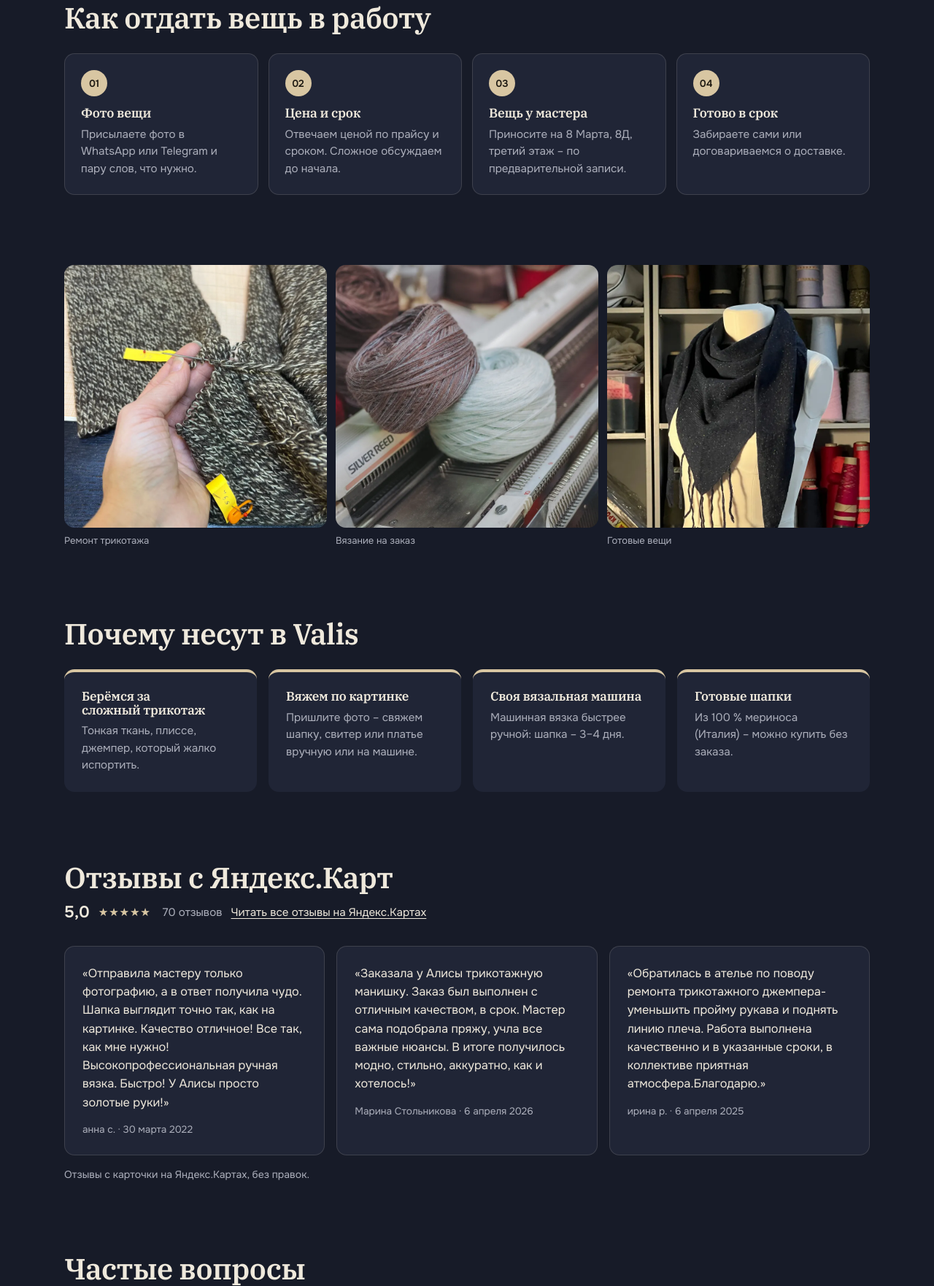
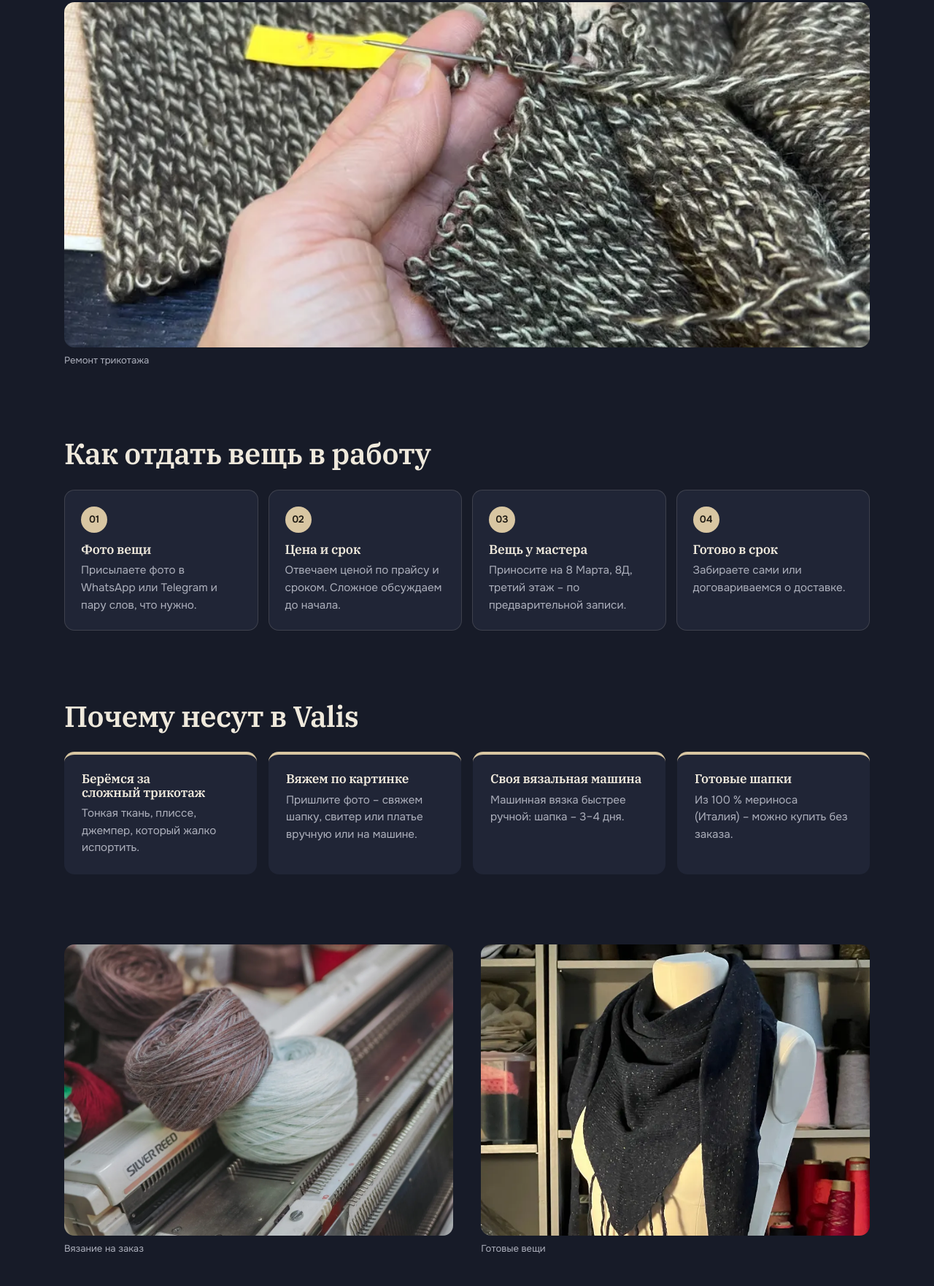
Before and after one commit to matros-SMG/valis, a plain HTML site: page index.html in a window 1280 px wide. Shown: the part 2692-4454 px from the top of the page at 73% size. Drawn offline with Linux system fonts and the light colour scheme.

Commit message:
Фото разнесены: ремонт после цен, два фото перед отзывами

```diff
--- a/index.html
+++ b/index.html
@@ -18,6 +18,15 @@
 <style>
 :root { --c-canvas: #171b28; --c-surface: #202536; --c-ink: #efe9dc; --c-ink-soft: #adb0bc; --c-accent: #d8c6a2; --c-accent-ink: #1b1710; --c-accent-deep: #d8c6a2; --f-display: "IBM Plex Serif", "Georgia", "Times New Roman", serif; --f-text: "Onest", "Segoe UI", system-ui, sans-serif; --h1k: 1; }
 .s-demo-badge { margin-left: 10px; padding: 2px 8px; border: 1px solid var(--c-accent); border-radius: 999px; font: 500 .7rem/1.4 var(--f-text); letter-spacing: .06em; text-transform: uppercase; color: var(--c-accent); vertical-align: middle; }
+.s-photos.s-photos--one { grid-template-columns: 1fr; }
+.s-photos.s-photos--one figure img { aspect-ratio: 21 / 9; }
+.s-photos.s-photos--two { grid-template-columns: 1fr 1fr; gap: clamp(20px, 3vw, 40px); }
+.s-photos.s-photos--two figure:first-child { grid-column: auto; }
+.s-photos.s-photos--two figure img { aspect-ratio: 4 / 3; }
+@media (max-width: 900px) {
+  .s-photos.s-photos--one figure img { aspect-ratio: 4 / 3; }
+  .s-photos.s-photos--two figure img, .s-photos.s-photos--two figure:first-child img { aspect-ratio: 1 / 1; }
+}
 </style>
 <link rel="stylesheet" href="style-prod.css">
 </head>
@@ -107,6 +116,8 @@
     <p class="s-note">Пряжа и ткань для пошива и вязания оплачиваются отдельно. Цена вязания зависит от узора, штопку считаем по вещи.</p>
   </section>
 
+  <section class="s-photos s-photos--one s-reveal" aria-label="Фото"><figure><img class="" src="assets/remont.webp" alt="Мастер иглой поднимает петли на вязаном рукаве" loading="lazy" decoding="async"><figcaption>Ремонт трикотажа</figcaption></figure></section>
+
   <section class="s-section s-reveal">
     <header class="s-section__head"><h2>Как отдать вещь в работу</h2></header>
     <ol class="s-steps">
@@ -117,8 +128,6 @@
     </ol>
   </section>
 
-  <section class="s-photos s-reveal" aria-label="Фото"><figure><img class="" src="assets/remont.webp" alt="Мастер иглой поднимает петли на вязаном рукаве" loading="lazy" decoding="async"><figcaption>Ремонт трикотажа</figcaption></figure><figure><img class="" src="assets/mashina.webp" alt="Мотки пряжи на вязальной машине Silver Reed" loading="lazy" decoding="async"><figcaption>Вязание на заказ</figcaption></figure><figure><img class="" src="assets/palantin.webp" alt="Вязаный палантин на манекене рядом с бобинами пряжи" loading="lazy" decoding="async"><figcaption>Готовые вещи</figcaption></figure></section>
-
   <section class="s-section s-reveal">
     <header class="s-section__head"><h2>Почему несут в Valis</h2></header>
     <ul class="s-promises">
@@ -128,6 +137,8 @@
       <li><h3>Готовые шапки</h3><p>Из 100 % мериноса (Италия) – можно купить без заказа.</p></li>
     </ul>
   </section>
+
+  <section class="s-photos s-photos--two s-reveal" aria-label="Фото"><figure><img class="" src="assets/mashina.webp" alt="Мотки пряжи на вязальной машине Silver Reed" loading="lazy" decoding="async"><figcaption>Вязание на заказ</figcaption></figure><figure><img class="" src="assets/palantin.webp" alt="Вязаный палантин на манекене рядом с бобинами пряжи" loading="lazy" decoding="async"><figcaption>Готовые вещи</figcaption></figure></section>
 
   <section class="s-section s-reveal">
     <header class="s-section__head s-section__head--reviews"><h2>Отзывы с Яндекс.Карт</h2><p class="s-reviews__rating"><span class="s-reviews__num">5,0</span><span class="s-reviews__stars" style="--r: 5" aria-label="рейтинг 5,0 из 5"></span><span class="s-reviews__count">70 отзывов</span><a class="s-reviews__all" href="https://yandex.ru/maps/org/valis/109334394080/" target="_blank" rel="noopener">Читать все отзывы на Яндекс.Картах</a></p></header>
```
